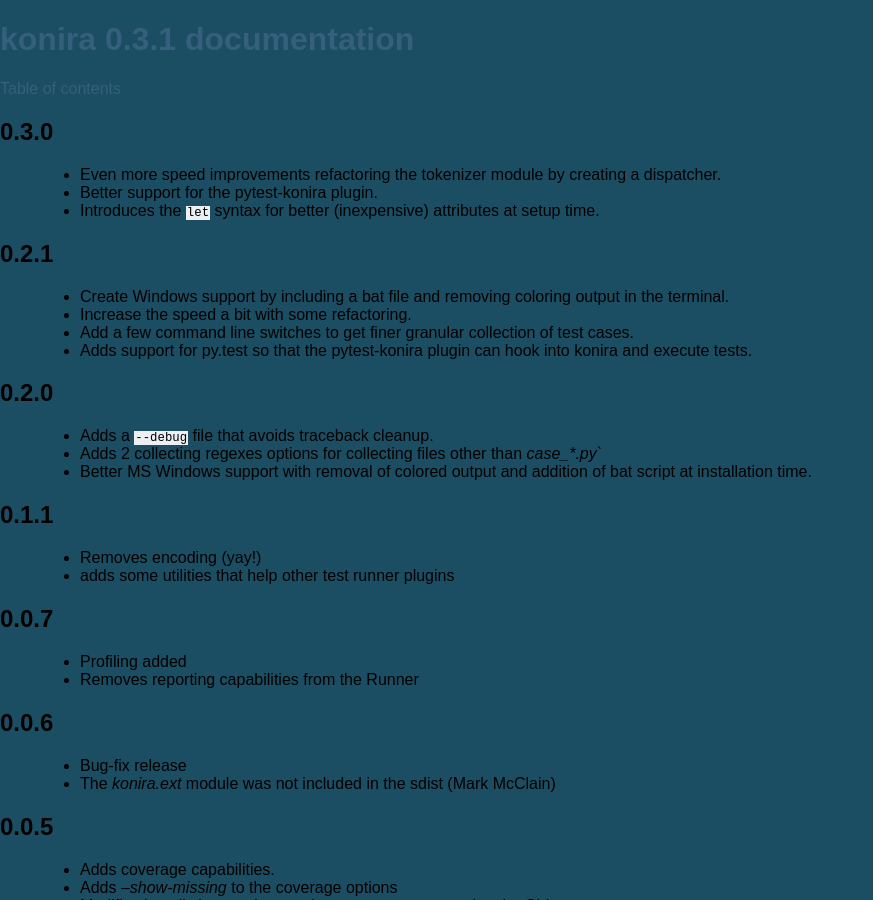
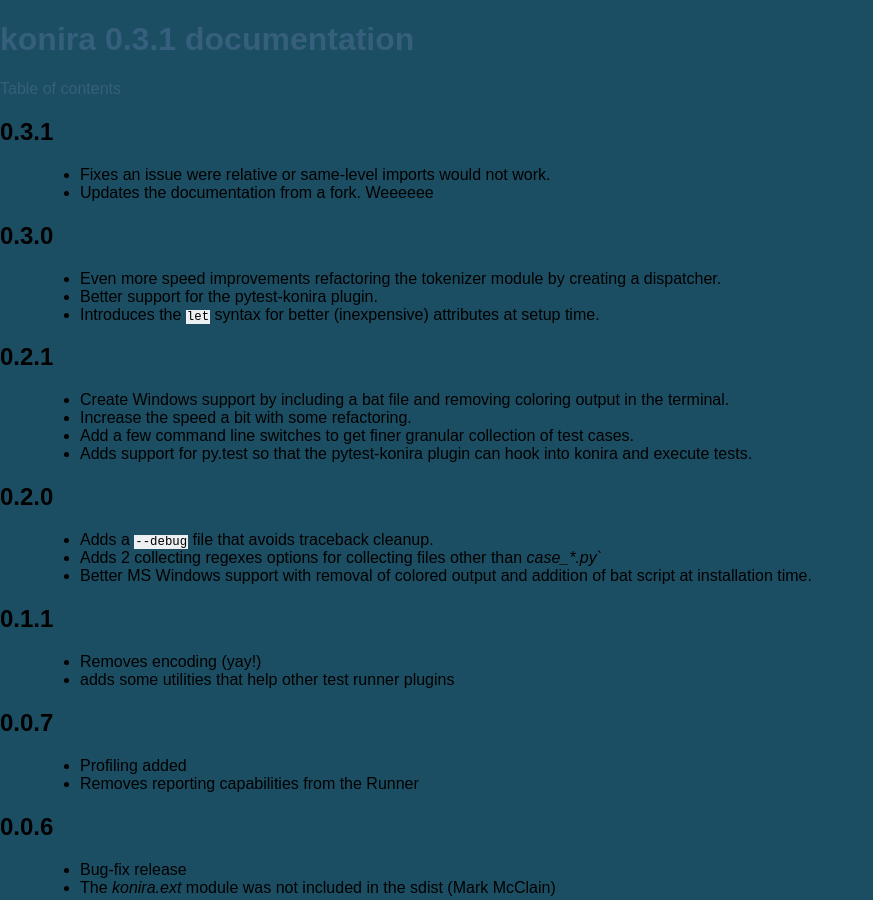
Before and after one commit to alfredodeza/konira, a Sphinx documentation site: the page built from docs/changelog.rst, in a window 1280 px wide and 900 px high. Shown: the whole window, without its empty margins (0-873 px from the left). Built offline with Sphinx 7.4.7, drawn with Linux system fonts in a browser that asks for light colours.

Commit message:
updates the changelog

```diff
--- a/docs/changelog.rst
+++ b/docs/changelog.rst
@@ -1,4 +1,9 @@
 .. _changelog:
+
+0.3.1
+-----
+ * Fixes an issue were relative or same-level imports would not work.
+ * Updates the documentation from a fork. Weeeeee
 
 0.3.0
 -----
```
